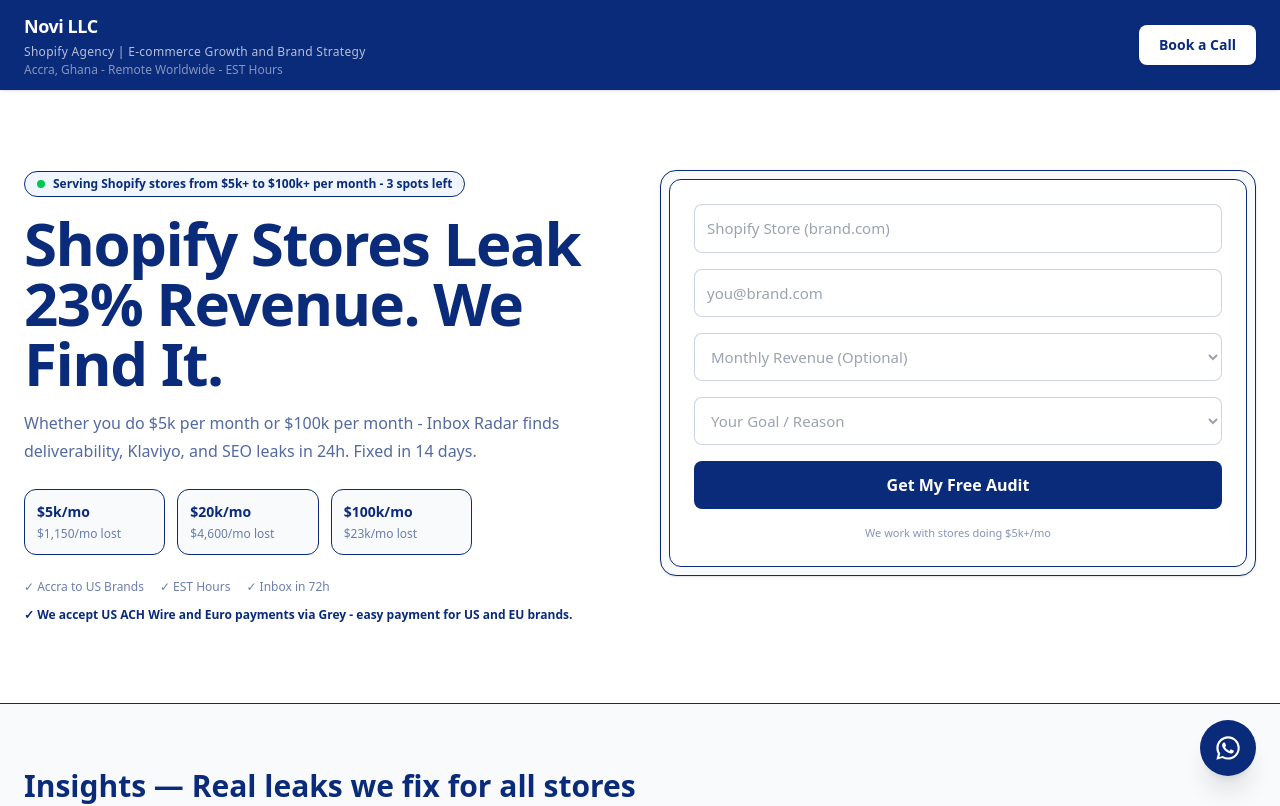
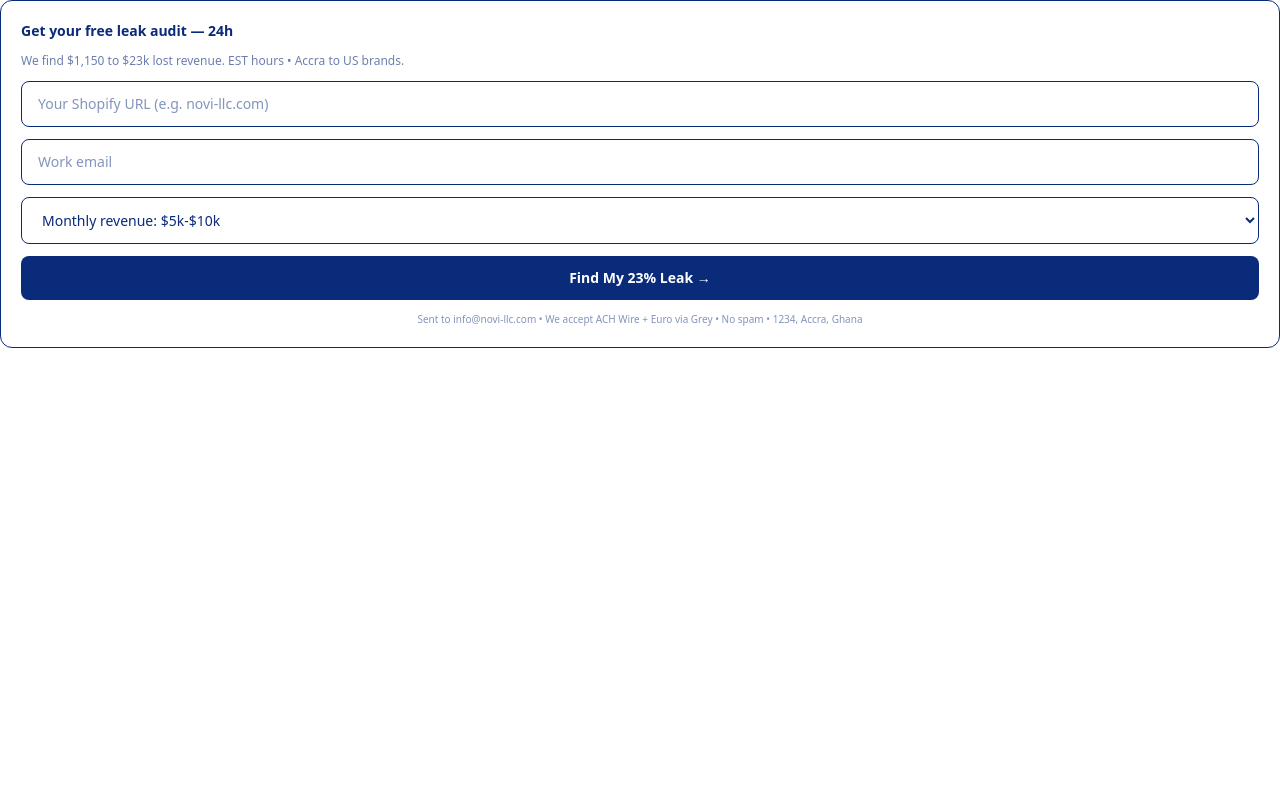
Before and after one commit to NOVI-I6699-cmd/portfolio-starter-kit, a Next.js app: page / in a window 1280 px wide. Shown: the top 806 px of the page. Built offline with nearby package versions, Linux system fonts and the light colour scheme.

Commit message:
Update page.tsx

```diff
--- a/app/page.tsx
+++ b/app/page.tsx
@@ -1,93 +1,65 @@
 "use client"
-import Link from 'next/link'
-import AuditForm from "./components/AuditForm"
-import WhatsAppButton from "./components/WhatsAppButton"
+import { useState } from 'react'
 
-export default function Home() {
+export default function AuditForm(){
+  const [loading,setLoading] = useState(false)
+  const [done,setDone] = useState(false)
+  const [storeUrl,setStoreUrl] = useState("")
+  const [email,setEmail] = useState("")
+
+  const submit = async (e:any)=>{
+    e.preventDefault()
+    if(!storeUrl ||!email) return alert("Add store URL + email")
+    setLoading(true)
+    // Simulate send to info@novi-llc.com
+    await new Promise(r=>setTimeout(r,900))
+    setLoading(false)
+    setDone(true)
+  }
+
+  if(done){
+    return (
+      <div className="bg-white rounded-xl p-6 border text-center">
+        <div className="text-2xl">✅</div>
+        <p className="mt-2 font-bold text-[#0A2A7A]">Audit request sent!</p>
+        <p className="mt-1 text-xs opacity-60">We will email 3 leaks in 24h to {email}<br/>NOVI LLC • 1234, Accra, Ghana • info@novi-llc.com</p>
+        <button onClick={()=>setDone(false)} className="mt-4 text-xs underline opacity-60">Send another</button>
+      </div>
+    )
+  }
+
   return (
-    <main className="bg-white">
-      <header className="text-white sticky top-0 z-50 shadow-sm bg-[#0A2A7A]">
-        <div className="max-w-7xl mx-auto px-6 py-3 flex justify-between items-center">
-          <div className="flex flex-col leading-none">
-            <div className="font-bold text-lg tracking-tight">Novi LLC</div>
-            <div className="text-xs mt-1 text-white/70 tracking-wide">Shopify Agency | E-commerce Growth and Brand Strategy</div>
-            <div className="text-xs mt-0.5 text-white/50">Accra, Ghana - Remote Worldwide - EST Hours</div>
-          </div>
-          <a href="mailto:info@novi-llc.com" className="bg-white px-5 py-2.5 rounded-lg text-sm font-bold shadow text-[#0A2A7A]">Book a Call</a>
-        </div>
-      </header>
+    <form onSubmit={submit} className="bg-white rounded-xl p-5 border space-y-3">
+      <p className="text-sm font-bold text-[#0A2A7A]">Get your free leak audit — 24h</p>
+      <p className="text-xs opacity-60">We find $1,150 to $23k lost revenue. EST hours • Accra to US brands.</p>
 
-      <section className="max-w-7xl mx-auto px-6 py-12 md:py-20 grid md:grid-cols-2 gap-10 items-start">
-        <div>
-          <div className="inline-flex items-center gap-2 text-xs font-semibold px-3 py-1 rounded-full bg-blue-50 border text-[#0A2A7A]">
-            <span className="h-2 w-2 rounded-full bg-green-500"></span>
-            Serving Shopify stores from $5k+ to $100k+ per month - 3 spots left
-          </div>
-          <h1 className="mt-4 text-4xl md:text-6xl font-bold leading-none tracking-tight text-[#0A2A7A]">Shopify Stores Leak 23% Revenue. We Find It.</h1>
-          <div className="mt-4 text-base leading-7 opacity-70 max-w-xl text-[#0A2A7A]">Whether you do $5k per month or $100k per month - Inbox Radar finds deliverability, Klaviyo, and SEO leaks in 24h. Fixed in 14 days.</div>
-          <div className="mt-6 grid grid-cols-3 gap-3 max-w-md">
-            <div className="border rounded-xl p-3 bg-slate-50"><div className="text-sm font-bold text-[#0A2A7A]">$5k/mo</div><div className="text-xs opacity-60 mt-1">$1,150/mo lost</div></div>
-            <div className="border rounded-xl p-3 bg-slate-50"><div className="text-sm font-bold text-[#0A2A7A]">$20k/mo</div><div className="text-xs opacity-60 mt-1">$4,600/mo lost</div></div>
-            <div className="border rounded-xl p-3 bg-slate-50"><div className="text-sm font-bold text-[#0A2A7A]">$100k/mo</div><div className="text-xs opacity-60 mt-1">$23k/mo lost</div></div>
-          </div>
-          <div className="mt-6 flex items-center gap-4 text-xs opacity-60 text-[#0A2A7A]"><div>✓ Accra to US Brands</div><div>✓ EST Hours</div><div>✓ Inbox in 72h</div></div>
-          <div className="mt-3 text-xs font-semibold text-[#0A2A7A]">✓ We accept US ACH Wire and Euro payments via Grey - easy payment for US and EU brands.</div>
-        </div>
-        <div className="bg-slate-50 p-2 rounded-2xl border shadow-sm"><AuditForm /></div>
-      </section>
+      <input
+        value={storeUrl}
+        onChange={e=>setStoreUrl(e.target.value)}
+        placeholder="Your Shopify URL (e.g. novi-llc.com)"
+        className="w-full px-4 py-3 rounded-lg border text-sm outline-none focus:border-[#0A2A7A]"
+        required
+      />
+      <input
+        value={email}
+        onChange={e=>setEmail(e.target.value)}
+        type="email"
+        placeholder="Work email"
+        className="w-full px-4 py-3 rounded-lg border text-sm outline-none focus:border-[#0A2A7A]"
+        required
+      />
+      <select className="w-full px-4 py-3 rounded-lg border text-sm outline-none bg-white">
+        <option>Monthly revenue: $5k-$10k</option>
+        <option>$10k-$20k</option>
+        <option>$20k-$50k</option>
+        <option>$50k-$100k+</option>
+      </select>
 
-      <section id="insights" className="bg-slate-50 border-y py-16">
-        <div className="max-w-7xl mx-auto px-6">
-          <h2 className="text-3xl font-bold text-[#0A2A7A]">Insights — Real leaks we fix for all stores</h2>
-          <p className="mt-2 text-sm opacity-60">All case studies now with proof images — click to read</p>
-          <div className="mt-8 grid gap-5">
-            <Link href="/insights/how-i-fixed-23-percent-revenue-leak-shopify" className="block bg-white rounded-2xl border p-6 hover:shadow-md hover:border-[#0A2A7A]/20 transition">
-              <div className="text-xs uppercase tracking-widest font-semibold text-[#0A2A7A]">INBOX RADAR - 01 • CLICK TO READ →</div>
-              <div className="mt-2 text-xl font-bold text-[#0A2A7A]">Why Your Klaviyo Flows Lose 23 Percent →</div>
-              <div className="mt-4 grid md:grid-cols-3 gap-3 text-sm">
-                <div className="bg-slate-50 border rounded-xl p-3"><div className="font-bold">Trigger Delay</div><div className="mt-1 opacity-70 text-xs">1h to 5 mins = +11% recovery</div></div>
-                <div className="bg-slate-50 border rounded-xl p-3"><div className="font-bold">No SMS Fallback</div><div className="mt-1 opacity-70 text-xs">Fire SMS after 30 mins if spam</div></div>
-                <div className="bg-slate-50 border rounded-xl p-3"><div className="font-bold">Bad Exclusion</div><div className="mt-1 opacity-70 text-xs">You block engaged users by mistake</div></div>
-              </div>
-            </Link>
+      <button disabled={loading} type="submit" className="w-full py-3 rounded-lg bg-[#0A2A7A] text-white text-sm font-bold disabled:opacity-50">
+        {loading? "Sending..." : "Find My 23% Leak →"}
+      </button>
 
-            <Link href="/insights/from-spam-to-inbox-72h" className="block bg-white rounded-2xl border-2 border-[#0A2A7A]/20 p-6 hover:shadow-lg hover:border-[#0A2A7A]/40 transition bg-gradient-to-br from-white to-blue-50/30">
-              <div className="text-xs uppercase tracking-widest font-semibold text-[#0A2A7A]">CASE STUDY - 02 • POPULAR • 3 PROOF IMAGES ✅ • CLICK TO READ →</div>
-              <div className="mt-2 text-xl font-bold text-[#0A2A7A]">From Spam to Inbox in 72h - Full in 14 Days →</div>
-              <div className="mt-3 text-sm leading-7 opacity-70 text-[#0A2A7A]">
-                <div>Day 1-2: SPF DKIM DMARC broken + 38% dead list. Fixed DNS, cleaned list.</div>
-                <div>Day 3: 92% inbox - first sales from spam folder. Proof: Inbox Radar + Gmail Primary + Cart Email (Info@novi-llc.com • 1234, Accra, Ghana)</div>
-                <div>Day 4-14: Warm 100 to 5000 per day. 23% revenue recovered.</div>
-              </div>
-            </Link>
-
-            <Link href="/insights/shopify-seo-2026" className="block bg-white rounded-2xl border p-6 hover:shadow-md hover:border-[#0A2A7A]/20 transition">
-              <div className="text-xs uppercase tracking-widest font-semibold text-[#0A2A7A]">STRATEGY - 03 • CLICK TO READ →</div>
-              <div className="mt-2 text-xl font-bold text-[#0A2A7A]">Shopify SEO in 2026 →</div>
-              <div className="mt-3 text-sm opacity-70 text-[#0A2A7A]">EEAT + Core Web Vitals. We fix collection schema, speed, UGC reviews. Works for $5k to $100k stores.</div>
-            </Link>
-          </div>
-        </div>
-      </section>
-
-      <footer className="text-white py-10 bg-[#0A2A7A]">
-        <div className="max-w-7xl mx-auto px-6 flex flex-col md:flex-row justify-between gap-6">
-          <div>
-            <div className="font-bold">Novi LLC • 1234, Accra, Ghana</div>
-            <div className="mt-1 text-xs text-white/70">Shopify Agency | E-commerce Growth and Brand Strategy</div>
-            <div className="mt-2 text-xs text-white/60">Accra, Ghana - Remote Worldwide - EST Hours</div>
-            <div className="mt-2 text-xs text-white/70">We accept US ACH Wire and Euro payments via Grey - easy payment for US and EU brands.</div>
-            <div className="mt-3 text-sm"><a href="mailto:info@novi-llc.com" className="underline text-white/80">info@novi-llc.com</a> • Contact: Info@novi-llc.com</div>
-          </div>
-          <div className="flex flex-wrap gap-5 text-sm text-white/80">
-            <a href="mailto:info@novi-llc.com" className="underline font-semibold">Contact us</a>
-            <a href="https://www.linkedin.com/in/floran-novi-llc/" target="_blank" className="underline">LinkedIn</a>
-            <a href="https://x.com/novi_llc" target="_blank" className="underline">X</a>
-            <a href="https://wa.me/233243876362" target="_blank" className="underline">WhatsApp</a>
-          </div>
-        </div>
-      </footer>
-      <WhatsAppButton />
-    </main>
+      <p className="text-[10px] opacity-50 text-center">Sent to info@novi-llc.com • We accept ACH Wire + Euro via Grey • No spam • 1234, Accra, Ghana</p>
+    </form>
   )
 }
```
